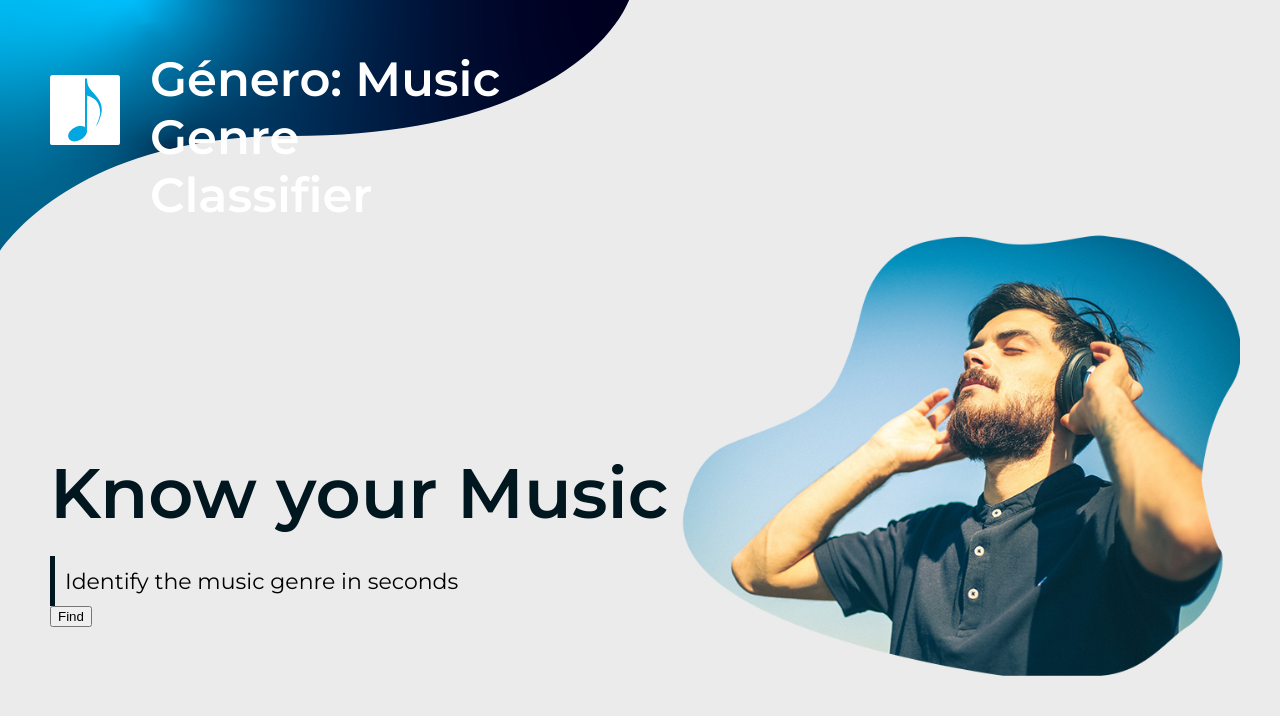
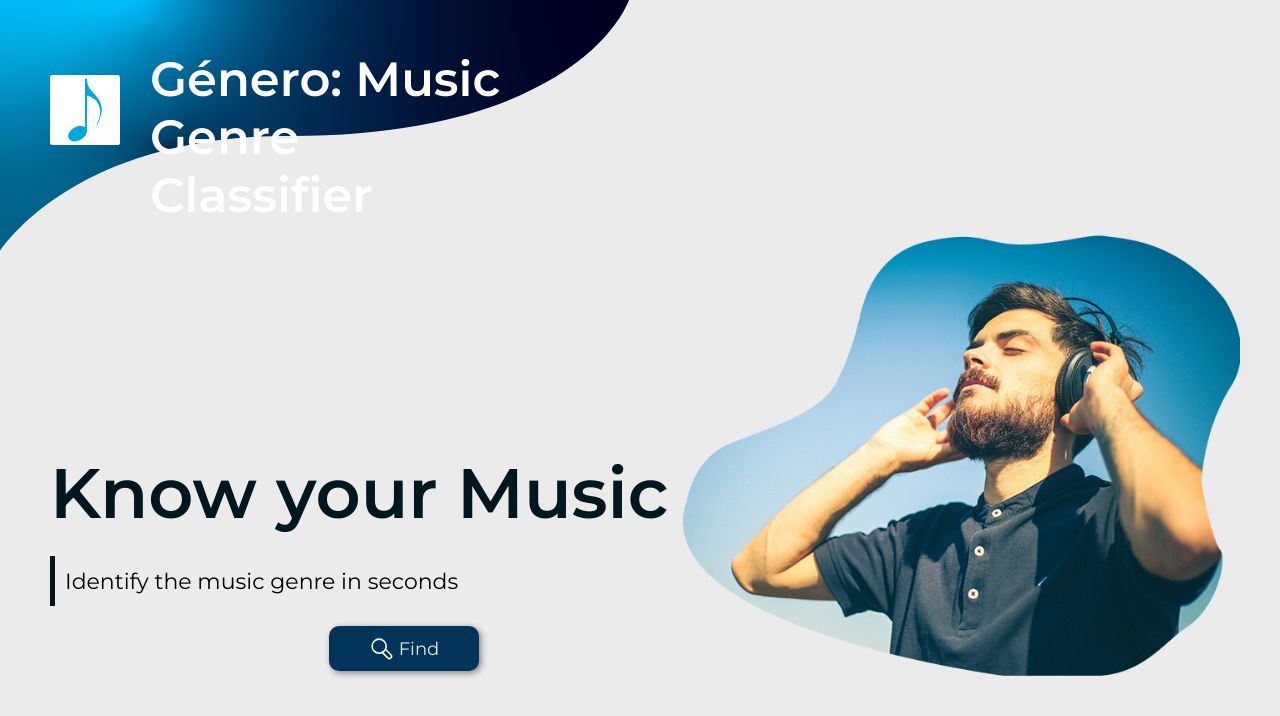
Before and after one commit to seet-lab/Music_Genre_Classification, a React (Create React App) app in the folder mcg_frontend/: page / in a window 1280 px wide. Shown: the top 716 px of the page. Built offline with nearby package versions, Linux system fonts and the light colour scheme.

Commit message:
Commit for landing page design

```diff
--- a/mcg_frontend/package.json
+++ b/mcg_frontend/package.json
@@ -8,6 +8,7 @@
     "@testing-library/user-event": "^13.5.0",
     "react": "^18.0.0",
     "react-dom": "^18.0.0",
+    "react-drag-drop-files": "^2.3.5",
     "react-scripts": "5.0.1",
     "web-vitals": "^2.1.4"
   },
--- a/mcg_frontend/src/components/LandingPage/LandingPage.css
+++ b/mcg_frontend/src/components/LandingPage/LandingPage.css
@@ -16,13 +16,55 @@
 .lp-heading {
   font-weight: 600;
   font-size: 70px;
-    color: #00171F;
+  color: #00171f;
 }
 
 .lp-sub-heading {
-    border-left: 5px solid #00171F;
+  border-left: 5px solid #00171f;
   height: 50px;
   display: flex;
   align-items: center;
   font-size: 22px;
 }
+
+.find-icon {
+  background: url("../../assets/images/find_icon.svg");
+  background-size: contain;
+  background-repeat: no-repeat;
+  width: 25px;
+  height: 25px;
+}
+
+.action-button {
+  outline: none;
+  border: none;
+  background: #003459;
+  height: 45px;
+  width: 150px;
+  color: #efe9f4;
+  font-size: 18px;
+  border-radius: 10px;
+  box-shadow: grey 2px 2px 6px;
+  margin: 20px auto;
+  display: flex;
+  align-items: center;
+  justify-content: center;
+  cursor: pointer;
+  font-family: 'Montserrat', sans-serif;
+}
+
+.action-button:active {
+  animation: press 0.2s 1 linear;
+}
+
+@keyframes press {
+  0% {
+    transform: scale(1);
+  }
+  50% {
+    transform: scale(0.92);
+  }
+  to {
+    transform: scale(1);
+  }
+}
--- a/mcg_frontend/src/components/LandingPage/LandingPage.js
+++ b/mcg_frontend/src/components/LandingPage/LandingPage.js
@@ -10,9 +10,9 @@ function LandingPage() {
           <div className="lp-content">
             <div className="lp-heading">Know your Music</div>
             <div className="lp-sub-heading pl-10 mt-20">Identify the music genre in seconds</div>
-            <button>
-              <div className="find-icon"></div>
-              Find
+            <button className="action-button">
+              <div className="find-icon mr-5"></div>
+              <div>Find</div>
             </button>
           </div>
           <ListeningImage />
--- a/mcg_frontend/src/index.css
+++ b/mcg_frontend/src/index.css
@@ -1,18 +1,10 @@
 body {
   margin: 0;
-  font-family: -apple-system, BlinkMacSystemFont, 'Segoe UI', 'Roboto', 'Oxygen',
-    'Ubuntu', 'Cantarell', 'Fira Sans', 'Droid Sans', 'Helvetica Neue',
-    sans-serif;
   -webkit-font-smoothing: antialiased;
   -moz-osx-font-smoothing: grayscale;
   background-color: #EBEBEB;
   width: 100%;
   height: 100vh;
-}
-
-code {
-  font-family: source-code-pro, Menlo, Monaco, Consolas, 'Courier New',
-    monospace;
 }
 
 #root {
@@ -83,6 +75,10 @@ code {
 }
 
 /* Helper Margin Right classes */
+.mr-5 {
+  margin-right: 5px;
+}
+
 .mr-10 {
   margin-right: 10px;
 }
```
Also changed, not shown: 1 other file (tests, documents, lock files or other folders). Lines whose indentation alone changed are shown as unchanged.
